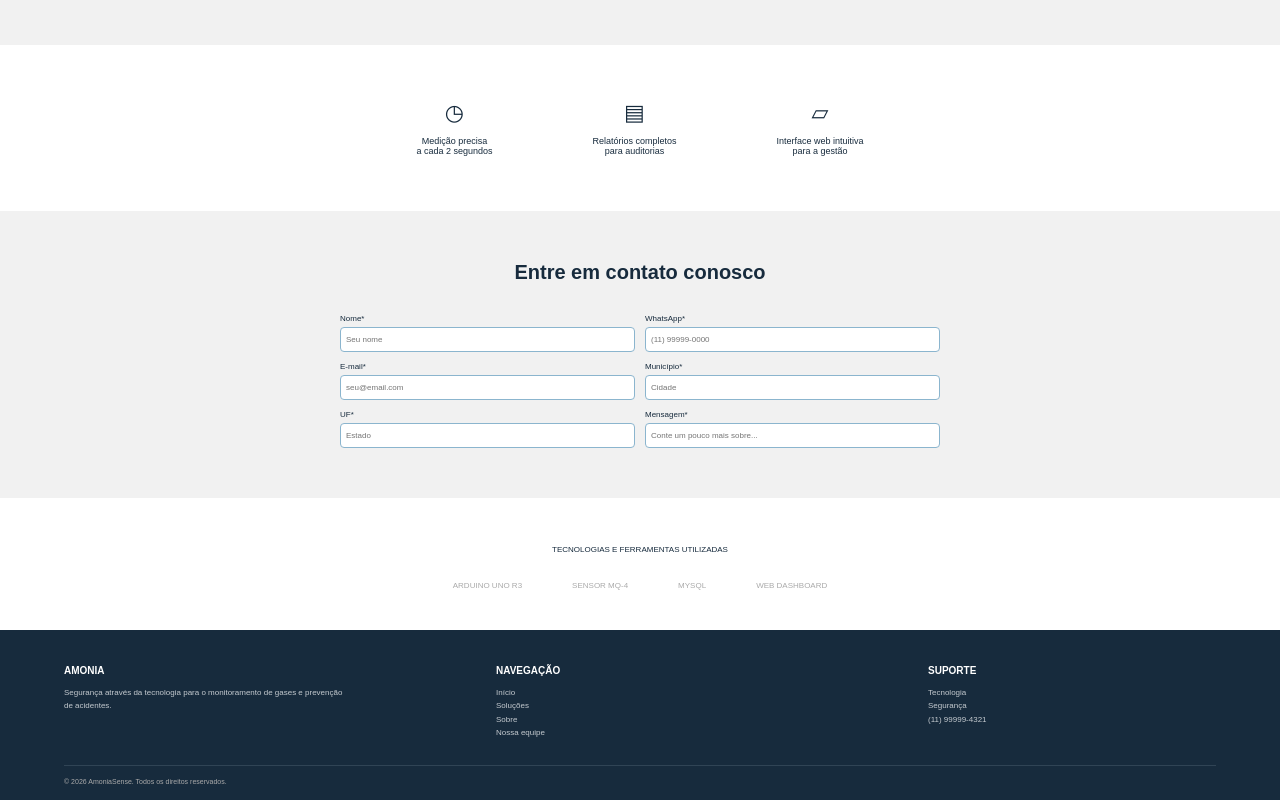
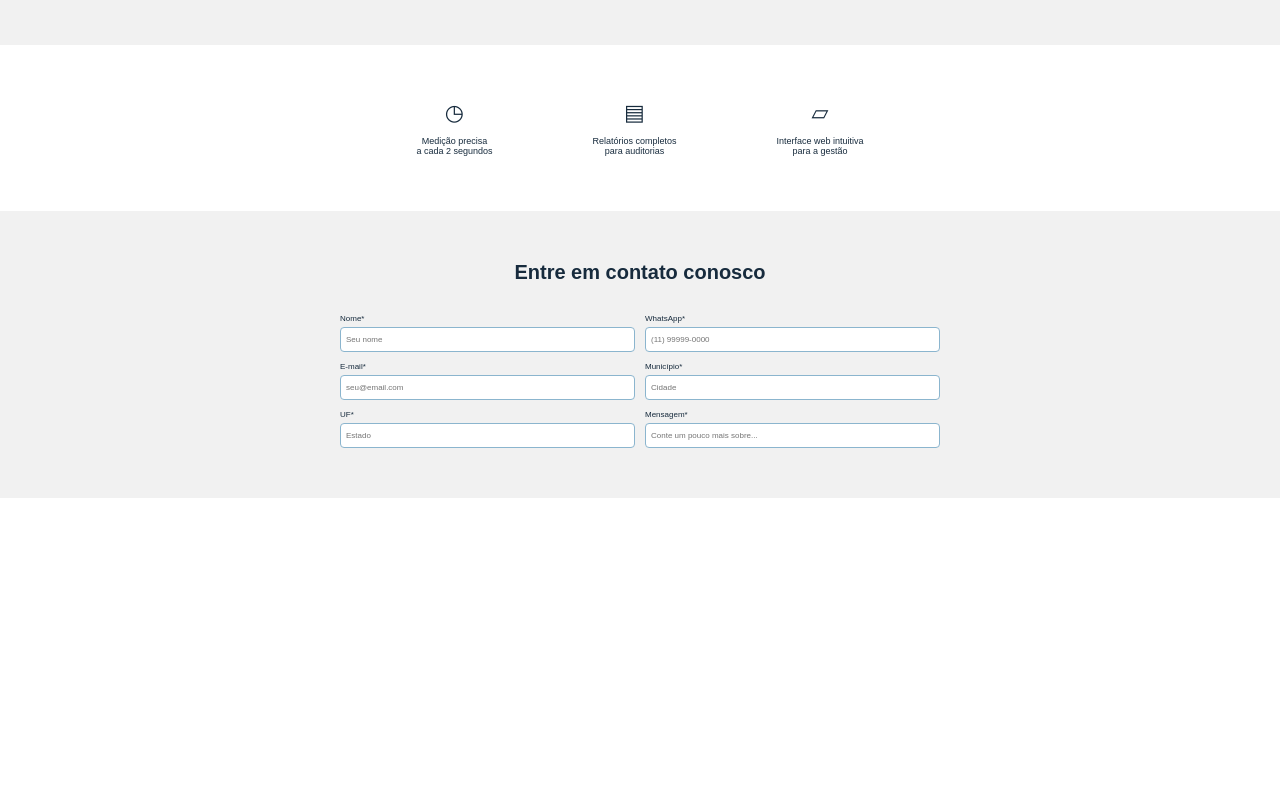
Before and after one commit to B-S-D-Silva/Amonia-Sense, a plain HTML site: page telaHome/homePage.html in a window 1280 px wide. Shown: the part 1813-2613 px from the top of the page. After the commit the page ends 2311 px from the top, so only its background shows below. Drawn offline with Linux system fonts and the light colour scheme.

Commit message:
atualizado home page

```diff
--- a/telaHome/homePage.html
+++ b/telaHome/homePage.html
@@ -268,59 +268,6 @@
 
     </section>
 
-
-    <!-- TECNOLOGIAS -->
-    <section class="ferramentas">
-
-        <span>TECNOLOGIAS E FERRAMENTAS UTILIZADAS</span>
-
-        <div>
-            <p>ARDUINO UNO R3</p>
-            <p>SENSOR MQ-4</p>
-            <p>MYSQL</p>
-            <p>WEB DASHBOARD</p>
-        </div>
-
-    </section>
-
-
-    <!-- RODAPÉ -->
-    <footer>
-
-        <div class="footer-conteudo">
-
-            <div>
-                <h3>AMONIA</h3>
-                <p>
-                    Segurança através da tecnologia para
-                    o monitoramento de gases e prevenção
-                    de acidentes.
-                </p>
-            </div>
-
-            <div>
-                <h3>NAVEGAÇÃO</h3>
-                <p>Início</p>
-                <p>Soluções</p>
-                <p>Sobre</p>
-                <p>Nossa equipe</p>
-            </div>
-
-            <div>
-                <h3>SUPORTE</h3>
-                <p>Tecnologia</p>
-                <p>Segurança</p>
-                <p>(11) 99999-4321</p>
-            </div>
-
-        </div>
-
-        <div class="copyright">
-            © 2026 AmoniaSense. Todos os direitos reservados.
-        </div>
-
-    </footer>
-
 </body>
 
 </html>
```
